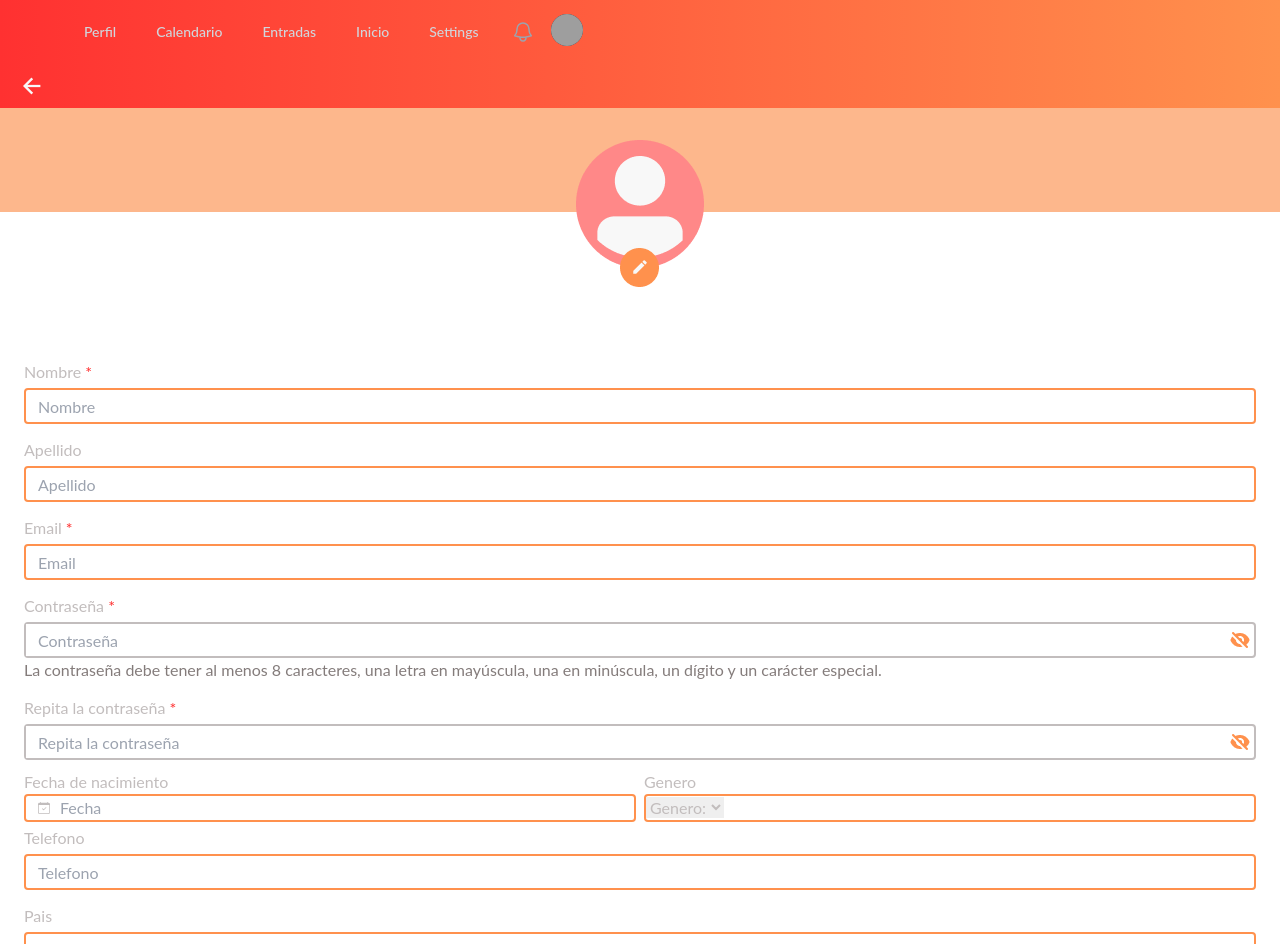
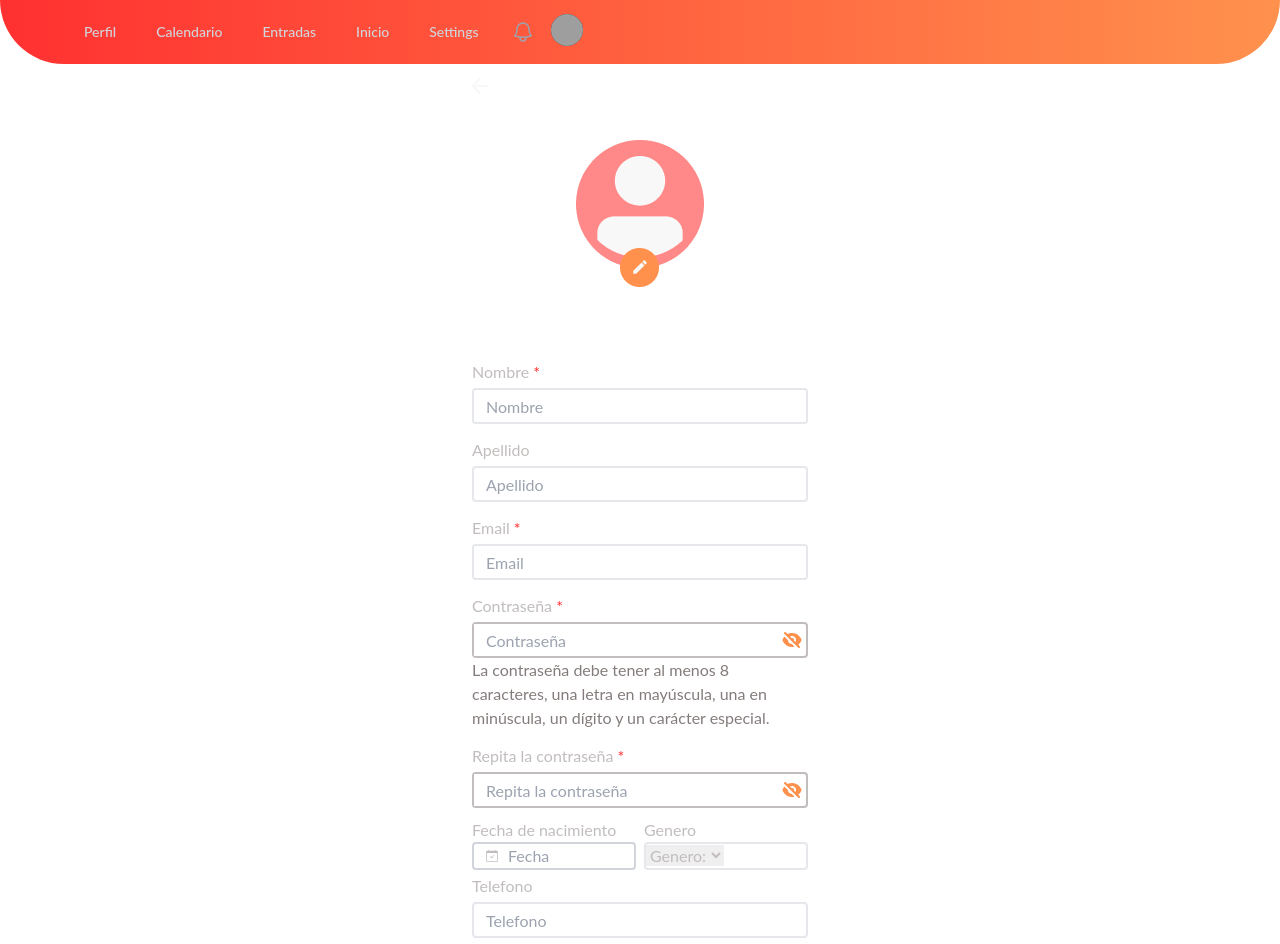
Before and after one commit to igrowker/i002-flowento-front, a React (Vite) app: page /register in a window 1280 px wide. Shown: the top 944 px of the page. Built offline with nearby package versions, Linux system fonts and the light colour scheme; grey boxes are pictures that could not be loaded.

Commit message:
creacion de Error404

```diff
--- a/src/components/Auth/DateForm.jsx
+++ b/src/components/Auth/DateForm.jsx
@@ -4,7 +4,7 @@ export const DateForm = () => {
   return (
     <div className="text-gray300 flex-1 w-1/2">
       <label htmlFor="fecha">Fecha de nacimiento</label>
-      <div className="w-full flex items-center border-solid rounded border-2 border-orangeprimary">
+      <div className="w-full flex items-center border-solid rounded border-2 border-gray-300">
         <div className="flex items-center px-3 w-full">
           <img
             src={btnCalendario}
--- a/src/components/Auth/InputForm.jsx
+++ b/src/components/Auth/InputForm.jsx
@@ -17,7 +17,7 @@ export const InputForm = ({ name, type, required, description }) => {
         <div className="h-9 w-full">
           <input
             type={type}
-            className="w-full px-3 h-full border-solid rounded border-2 border-orangeprimary"
+            className="w-full px-3 h-full border-solid rounded border-2 border-gray500"
             id={name.toLowerCase()}
             name={name.toLowerCase()}
             placeholder={name}
--- a/src/components/Auth/Login.jsx
+++ b/src/components/Auth/Login.jsx
@@ -2,12 +2,21 @@ import "tailwindcss/tailwind.css";
 import logow from "../../assets/logow.png";
 import { Link } from "react-router-dom";
 
+
+const handleSubmit = (e) =>{
+  e.preventDefault(
+    console.log(e)
+  )
+}
+
+
 function Login() {
+
   return (
     <>
       <div className="flex min-h-full flex-col font-sans  justify-center px-6 py-12 lg:px-8">
         <div className="sm:mx-auto sm:w-full sm:max-w-sm">
-          <h2 className="mt-10 text-center text-2xl font-bold  leading-9 tracking-tight text-gray-900">
+          <h2 className=" text-center text-2xl font-bold  leading-9 tracking-tight text-gray-900">
             Bienvenido
           </h2>
           <img className="mx-auto h-60 w-auto" src={logow} alt="Flowento" />
@@ -18,7 +27,7 @@ function Login() {
         </div>
 
         <div className="mt-10 sm:mx-auto sm:w-full sm:max-w-sm">
-          <form className="space-y-6" action="#" method="POST">
+          <form  className="space-y-6" action="#" method="POST" onSubmit={handleSubmit} >
             <div>
               <label
                 htmlFor="email"
--- a/src/components/Auth/Options.jsx
+++ b/src/components/Auth/Options.jsx
@@ -2,7 +2,7 @@ export const Options = () => {
   return (
     <div className="text-gray300 flex-1 w-1/2">
       <label htmlFor="gender">Genero</label>
-      <div className="border-solid rounded border-2 border-orangeprimary">
+      <div className="border-solid rounded border-2 border-gray500">
         <select name="gender" id="gender">
           <option value="Genero">Genero:</option>
           <option value="Hombre">Hombre</option>
--- a/src/components/Auth/Register.jsx
+++ b/src/components/Auth/Register.jsx
@@ -10,16 +10,16 @@ export const Register = () => {
   return (
     <>
       {/* este margin provicional xq como no esta completa la vista del register en figma nose si el footer se tiene q ver o no */}
-      <div className="mb-56 ">
-        <div className="bg-gradient-red">
-          <div className="ml-5 min-h-11 inset-y-10 flex items-center">
+      <div className="mb-56 sm:mx-auto sm:w-full sm:max-w-sm">
+        <div className="bg-white">
+          <div className="ml-5 min-h-11 inset-y-10 flex items-center ">
             <Link to={"/"}>
-              <img src={btnAtrasImg} alt="boton volver al login" />
+              <img src={btnAtrasImg} alt="boton volver al login"  />
             </Link>
           </div>
         </div>
 
-        <div className="bg-orangesecondary  max-h-orangeModal">
+        <div className="bg-white  max-h-orangeModal">
           <div className="flex justify-center items-center flex-col">
             <div>
               <img
--- a/src/components/Error.jsx
+++ b/src/components/Error.jsx
@@ -1,5 +1,5 @@
 import React from 'react'
-import Error404 from "../assets/Error404.png";
+import Error404 from "../assets/Error404.webp";
 import "tailwindcss/tailwind.css";
 import { Link } from "react-router-dom";
 
@@ -14,17 +14,17 @@ const Error = () => {
             ¡Ooops!
             </h1>
 
-            <h5 className="mt-1 text-center   leading-9 tracking-tight text-gray-300">¡Algo ha ocurrido!</h5>
-            <h5 className="mt-1 text-center   leading-9 tracking-tight text-gray-300">No sabemos que ha podido pasar, pero lo arreglaremos...</h5>
+            <h5 className="mt-1 text-center   leading-9 tracking-tight text-gray-500">¡Algo ha ocurrido!</h5>
+            <h5 className="mt-1 text-center   leading-9 tracking-tight text-gray-500">No sabemos que ha podido pasar, pero lo arreglaremos...</h5>
 
         </div>
 
         <div className="sm:mx-auto sm:w-full sm:max-w-sm  from-white to-orangeprimary">
-            <img className="mx-auto h-60 border w-auto rounded-full shadow-2xl" src={Error404} alt="Flowento" />
+            <img className="mx-auto h-60  w-auto rounded-lg " src={Error404} alt="Flowento" />
         </div>
 
         <div>
-             <h5 className="mt-1 text-center   leading-9 tracking-tight text-gray-300">No pasa nada, te volvemos a indicar el camino a casa...</h5>
+             <h5 className="mt-1 text-center   leading-9 tracking-tight text-gray-500">No pasa nada, te volvemos a indicar el camino a casa...</h5>
         </div>
 
         <div className='flex justify-center'>
--- a/src/components/Navbar/Navbar.jsx
+++ b/src/components/Navbar/Navbar.jsx
@@ -8,11 +8,11 @@ export default function Navbar() {
   const [isOpen, setIsOpen] = useState(false);
 
   return (
-    <nav className="bg-gradient-red  " >
-      <div className=" max-w-7xl mx-auto px-4 sm:px-6 lg:px-8">
-        <div className="flex   h-16">
+    <nav className="bg-gradient-red  rounded-b-full " >
+      <div className=" max-w-7xl mx-auto px-4 sm:px-6 lg:px-8  ">
+        <div className="flex   h-16 ">
 
-          <div className="flex items-center">
+          <div className="flex items-center ">
 
                 <div className="-mr-2 flex md:hidden">
                   <button
@@ -50,8 +50,9 @@ export default function Navbar() {
                         />
                       </svg>
                     )}
-                  </button>
-                </div>
+                    </button>
+                  </div>
+
 
             <div className="hidden md:block">
 
@@ -60,7 +61,7 @@ export default function Navbar() {
                 <a href="#" className="text-gray-300 hover:text-orangeprimary px-3 py-2 rounded-md text-sm font-medium">Perfil</a>
                 <a href="#" className="text-gray-300 hover:text-orangeprimary px-3 py-2 rounded-md text-sm font-medium">Calendario</a>
                 <a href="#" className="text-gray-300 hover:text-orangeprimary px-3 py-2 rounded-md text-sm font-medium">Entradas</a>
-                <a href="#" className="text-gray-300 hover:text-orangeprimary px-3 py-2 rounded-md text-sm font-medium">Inicio</a>
+                <a href="./" className="text-gray-300 hover:text-orangeprimary px-3 py-2 rounded-md text-sm font-medium">Inicio</a>
                 <a href="#" className="text-gray-300 hover:text-orangeprimary px-3 py-2 rounded-md text-sm font-medium">Settings</a>
 
 
@@ -101,8 +102,8 @@ export default function Navbar() {
         </div>
       </div>
       {isOpen && (
-        <div className="md:30">
-          <div className="px-2 pt-2 pb-3 space-y-1 sm:px-3">
+        <div className=" bg-white ">
+          <div className="px-2 pt-2 pb-3 space-y-1 sm:px-3 ">
           <div className="relative ml-3">
                   <button
                      type="button"
@@ -121,13 +122,13 @@ export default function Navbar() {
                    </button>
                  </div>
             <a href="#" className="text-gray-300 hover:text-orangeprimary block px-3 py-2 rounded-md text-base font-medium">Perfil</a>
-            <a href="#" className="text-gray-300 hover:text-orangeprimary block px-3 py-2 rounded-md text-base font-medium">Inicio</a>
+            <a href="./" className="text-gray-300 hover:text-orangeprimary block px-3 py-2 rounded-md text-base font-medium">Inicio</a>
             <a href="#" className="text-gray-300 hover:text-orangeprimary block px-3 py-2 rounded-md text-base font-medium">Calendario</a>
             <a href="#" className="text-gray-300 hover:text-orangeprimary block px-3 py-2 rounded-md text-base font-medium">Entradas</a>
             <a href="#" className="text-gray-300 hover:text-orangeprimary block px-3 py-2 rounded-md text-base font-medium">Settings</a>
           </div>
           <div>
-          <a href="#" className="text-gray-300 mt-20 hover:text-orangeprimary block px-3 py-2 rounded-md text-base font-medium">Cerrar Sesión</a>
+          <a href="./" className="text-gray-300 mt-20 hover:text-orangeprimary block px-3 py-2 rounded-md text-base font-medium">Cerrar Sesión</a>
           <img className="ml-5 h-10 border w-auto rounded-full shadow-2xl" src={logow} alt="Flowento" />
           </div>
         </div>
--- a/src/main.jsx
+++ b/src/main.jsx
@@ -6,7 +6,6 @@ import "./index.css";
 
 ReactDOM.createRoot(document.getElementById("root")).render(
   <React.StrictMode>
-
     <App />
   </React.StrictMode>
 );
--- /dev/null
+++ b/src/services/apirest.js
@@ -0,0 +1 @@
+export const Apiurl="https://api.solodata.es/";
```
Also changed, not shown: src/assets/Error404.png (deleted), src/assets/Error404.webp (added).
